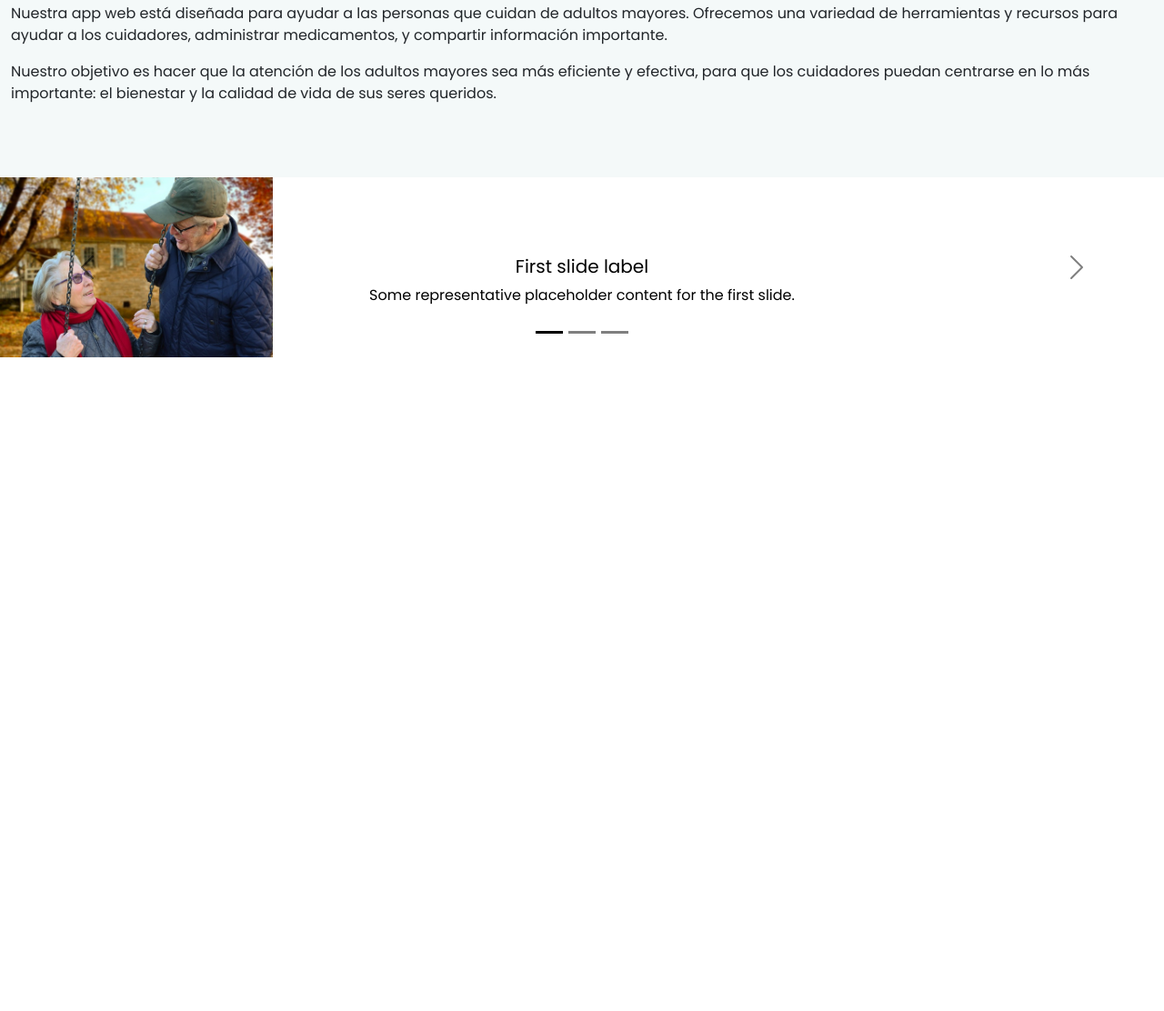
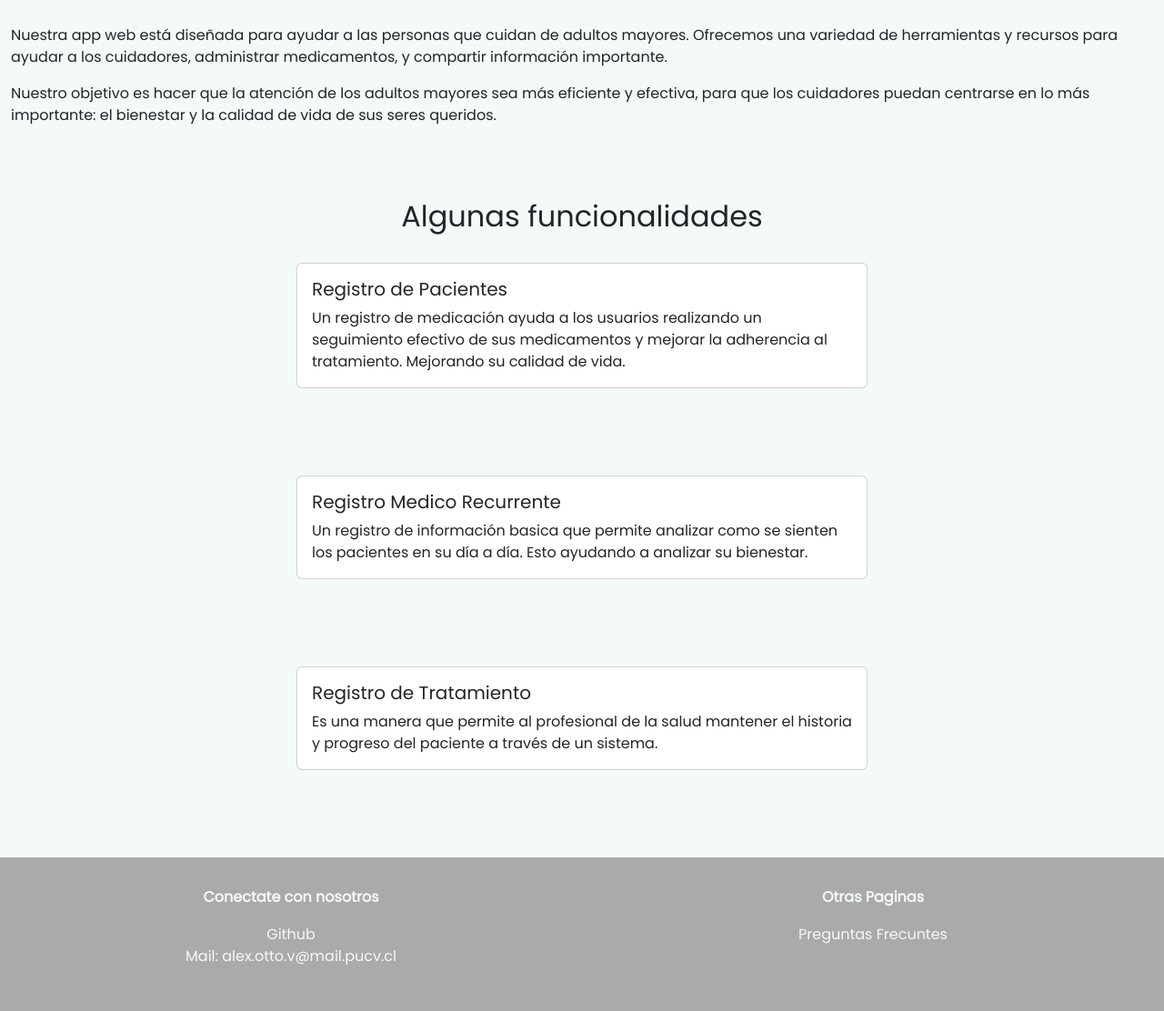
Before and after one commit to AlexOttoVicencio/TakeCare, a plain HTML site: page pages/product.html in a window 1280 px wide. Shown: the part 273-1385 px from the top of the page at 91% size. Before the commit the page ends 800 px from the top, so only its background shows below. Drawn offline with nearby package versions, Linux system fonts and the light colour scheme.

Commit message:
Creación de la pagina product

```diff
--- a/pages/product.html
+++ b/pages/product.html
@@ -4,32 +4,24 @@
 <!--[if IE 8]>         <html class="no-js lt-ie9"> <![endif]-->
 <!--[if gt IE 8]>      <html class="no-js"> <!--<![endif]-->
 <html>
+
 <head>
   <meta charset="utf-8" />
   <meta http-equiv="X-UA-Compatible" content="IE=edge" />
   <title>TakeCare</title>
   <meta name="description" content="" />
   <meta name="viewport" content="width=device-width, initial-scale=1" />
-    <link
-      href="https://cdn.jsdelivr.net/npm/bootstrap@5.3.0-alpha2/dist/css/bootstrap.min.css"
-      rel="stylesheet"
-      integrity="sha384-aFq/bzH65dt+w6FI2ooMVUpc+21e0SRygnTpmBvdBgSdnuTN7QbdgL+OapgHtvPp"
-      crossorigin="anonymous"
-    />
+  <link href="https://cdn.jsdelivr.net/npm/bootstrap@5.3.0-alpha2/dist/css/bootstrap.min.css" rel="stylesheet"
+    integrity="sha384-aFq/bzH65dt+w6FI2ooMVUpc+21e0SRygnTpmBvdBgSdnuTN7QbdgL+OapgHtvPp" crossorigin="anonymous" />
   <link rel="stylesheet" href="../styles/simplePages.css" />
   <link rel="preconnect" href="https://fonts.googleapis.com" />
   <link rel="preconnect" href="https://fonts.gstatic.com" crossorigin />
-    <link
-      href="https://fonts.googleapis.com/css2?family=Poppins&display=swap"
-      rel="stylesheet"
-    />
+  <link href="https://fonts.googleapis.com/css2?family=Poppins&display=swap" rel="stylesheet" />
   <link rel="preconnect" href="https://fonts.googleapis.com" />
   <link rel="preconnect" href="https://fonts.gstatic.com" crossorigin />
-    <link
-      href="https://fonts.googleapis.com/css2?family=Poppins:ital@1&display=swap"
-      rel="stylesheet"
-    />
+  <link href="https://fonts.googleapis.com/css2?family=Poppins:ital@1&display=swap" rel="stylesheet" />
 </head>
+
 <body>
   <!--[if lt IE 7]>
       <p class="browsehappy">
@@ -42,37 +34,25 @@
   <header class="index-header">
     <nav class="navbar navbar-expand-lg navbar-custom">
       <div class="container-fluid">
-          <a class="navbar-brand" href="../index.html"
-            ><h1><strong>TakeCare</strong></h1></a
-          >
-          <button
-            class="navbar-toggler"
-            type="button"
-            data-bs-toggle="collapse"
-            data-bs-target="#navbarNav"
-            aria-controls="navbarNav"
-            aria-expanded="false"
-            aria-label="Toggle navigation"
-          >
+        <a class="navbar-brand" href="../index.html">
+          <h1><strong>TakeCare</strong></h1>
+        </a>
+        <button class="navbar-toggler" type="button" data-bs-toggle="collapse" data-bs-target="#navbarNav"
+          aria-controls="navbarNav" aria-expanded="false" aria-label="Toggle navigation">
           <span class="navbar-toggler-icon"></span>
         </button>
         <div class="collapse navbar-collapse" id="navbarNav">
           <ul class="navbar-nav ms-auto">
             <li class="nav-item">
-                <a class="nav-link" href="pages/product.html"
-                  ><strong>Producto</strong>
+              <a class="nav-link" href="pages/product.html"><strong>Producto</strong>
               </a>
             </li>
             <li class="nav-item">
-                <a class="nav-link" href="pages/login.html"
-                  ><strong>Entrar</strong></a
-                >
+              <a class="nav-link" href="pages/login.html"><strong>Entrar</strong></a>
             </li>
 
             <li class="nav-item">
-                <a class="nav-link" href="pages/register.html"
-                  ><strong>Registrate</strong></a
-                >
+              <a class="nav-link" href="pages/register.html"><strong>Registrate</strong></a>
             </li>
           </ul>
         </div>
@@ -80,66 +60,92 @@
     </nav>
   </header>
 
-    <main class="index-main container-fluid ">
+  <main class="index-main container-fluid">
     <h1 class="text-center"><strong> Nuestras Herramientas </strong></h1>
     <h3 class="text-center">
       Una aplicación facilitadora de la salud de los adultos mayores.
     </h3>
-
-        <p>Nuestra app web está diseñada para ayudar a las personas que cuidan de
+    <span> </span>
+    <p>
+      Nuestra app web está diseñada para ayudar a las personas que cuidan de
       adultos mayores. Ofrecemos una variedad de herramientas y recursos para
-        ayudar a los cuidadores, administrar
-        medicamentos, y compartir información importante.</p>
+      ayudar a los cuidadores, administrar medicamentos, y compartir
+      información importante.
+    </p>
 
     <p>
-        Nuestro objetivo es hacer que la atención
-      de los adultos mayores sea más eficiente y efectiva, para que los
-      cuidadores puedan centrarse en lo más importante: el bienestar y la
-      calidad de vida de sus seres queridos.
+      Nuestro objetivo es hacer que la atención de los adultos mayores sea más
+      eficiente y efectiva, para que los cuidadores puedan centrarse en lo más
+      importante: el bienestar y la calidad de vida de sus seres queridos.
     </p>
+  </main>
+
+  <main class="index-main-cards container-fluid">
+    <h2 class="text-center">Algunas funcionalidades</h2>
+    <span> </span>
+
+    <div class="card mx-auto" style="width: 50%">
+      <div class="card-body">
+        <h5 class="card-title">Registro de Pacientes</h5>
+
+        <p class="card-text">
+          Un registro de medicación ayuda a los usuarios
+          realizando un seguimiento efectivo de sus medicamentos y mejorar la
+          adherencia al tratamiento. Mejorando su calidad de vida.
+        </p>
+
+      </div>
+
+    </div>
 
   </main>
 
 
-        <div id="carouselExampleDark" class="carousel carousel-dark slide">
-            <div class="carousel-indicators">
-              <button type="button" data-bs-target="#carouselExampleDark" data-bs-slide-to="0" class="active" aria-current="true" aria-label="Slide 1"></button>
-              <button type="button" data-bs-target="#carouselExampleDark" data-bs-slide-to="1" aria-label="Slide 2"></button>
-              <button type="button" data-bs-target="#carouselExampleDark" data-bs-slide-to="2" aria-label="Slide 3"></button>
+  <main class="index-main-cards container-fluid">
+    <div class="card mx-auto" style="width: 50%">
+      <div class="card-body">
+        <h5 class="card-title">Registro Medico Recurrente</h5>
+
+        <p class="card-text">
+          Un registro de información basica que permite analizar como se sienten los pacientes en su día a día. Esto
+          ayudando a analizar su bienestar.
+
+        </p>
+
       </div>
-            <div class="carousel-inner">
-              <div class="carousel-item active" data-bs-interval="10000">
-                <img class="carousel-images" src="../images/oldPeople.jpg" class="d-block w-100" alt="...">
-                <div class="carousel-caption d-none d-md-block">
-                  <h5>First slide label</h5>
-                  <p>Some representative placeholder content for the first slide.</p>
+  </main>
+
+  <main class="index-main-cards container-fluid">
+    <div class="card mx-auto" style="width: 50%">
+      <div class="card-body">
+        <h5 class="card-title">Registro de Tratamiento</h5>
+
+        <p class="card-text">
+          Es una manera que permite al profesional de la salud mantener el historia y progreso del paciente a través de un sistema.
+
+        </p>
+
+      </div>
+  </main>
+
+  <footer class="container-fluid main-footer ">
+    <div class="row text-center">
+
+      <div class="col footer-columns">
+          <p><strong>Conectate con nosotros</strong></p>
+          <a class="footer-links"  href="https://github.com/AlexOttoVicencio/TakeCare">Github</a>
+          <p>Mail: alex.otto.v@mail.pucv.cl</p>
+      </div>
+      <div class="col footer-columns">
+       <p><strong>Otras Paginas</strong></p>
+       <a class="footer-links" href="faq.html">Preguntas Frecuntes</a>
       </div>
     </div>
-              <div class="carousel-item" data-bs-interval="2000">
-                <img class="carousel-images" src="../images/pills.jpg" class="d-block w-100" alt="...">
-                <div class="carousel-caption d-none d-md-block">
-                  <h5>Second slide label</h5>
-                  <p>Some representative placeholder content for the second slide.</p>
-                </div>
-              </div>
-              <div class="carousel-item">
-                <img src="../images/diary.jpg" class="d-block w-100" alt="...">
-                <div class="carousel-caption d-none d-md-block">
-                  <h5>Third slide label</h5>
-                  <p>Some representative placeholder content for the third slide.</p>
-                </div>
-              </div>
-            </div>
-            <button class="carousel-control-prev" type="button" data-bs-target="#carouselExampleDark" data-bs-slide="prev">
-              <span class="carousel-control-prev-icon" aria-hidden="true"></span>
-              <span class="visually-hidden">Previous</span>
-            </button>
-            <button class="carousel-control-next" type="button" data-bs-target="#carouselExampleDark" data-bs-slide="next">
-              <span class="carousel-control-next-icon" aria-hidden="true"></span>
-              <span class="visually-hidden">Next</span>
-            </button>
-          </div>
+  </footer>
 
 
 </body>
+
+
+
 </html>
--- a/styles/simplePages.css
+++ b/styles/simplePages.css
@@ -27,3 +27,35 @@ a{
 .carousel-images{
     width: 300px;
 }
+
+.card-product-image{
+    width: 50rem;
+}
+
+.index-main-cards{
+    background-color: #F4F9F9;
+    padding-bottom: 6em;
+
+}
+span{
+    white-space: pre;
+
+
+}
+
+.main-footer{
+    background-color: #AAAAAA;
+    color:#F4F9F9
+}
+
+.footer-links{
+    color: #F4F9F9;
+    text-decoration: none;
+}
+
+.footer-columns{
+    padding-left: 5em;
+    padding-right: 5em;
+    padding-top: 2em;
+    padding-bottom:2em;
+}
```
Lines whose indentation alone changed are shown as unchanged.
